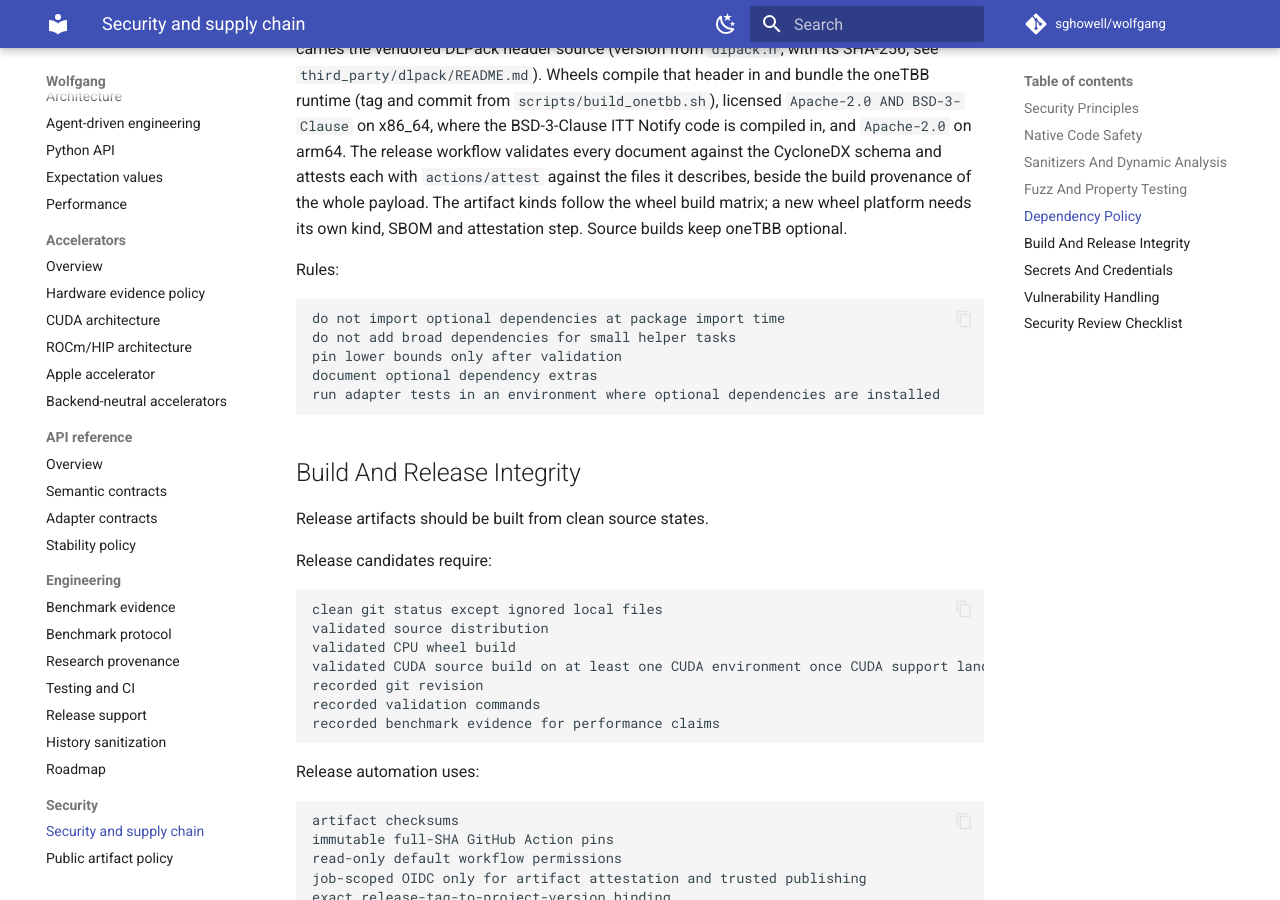
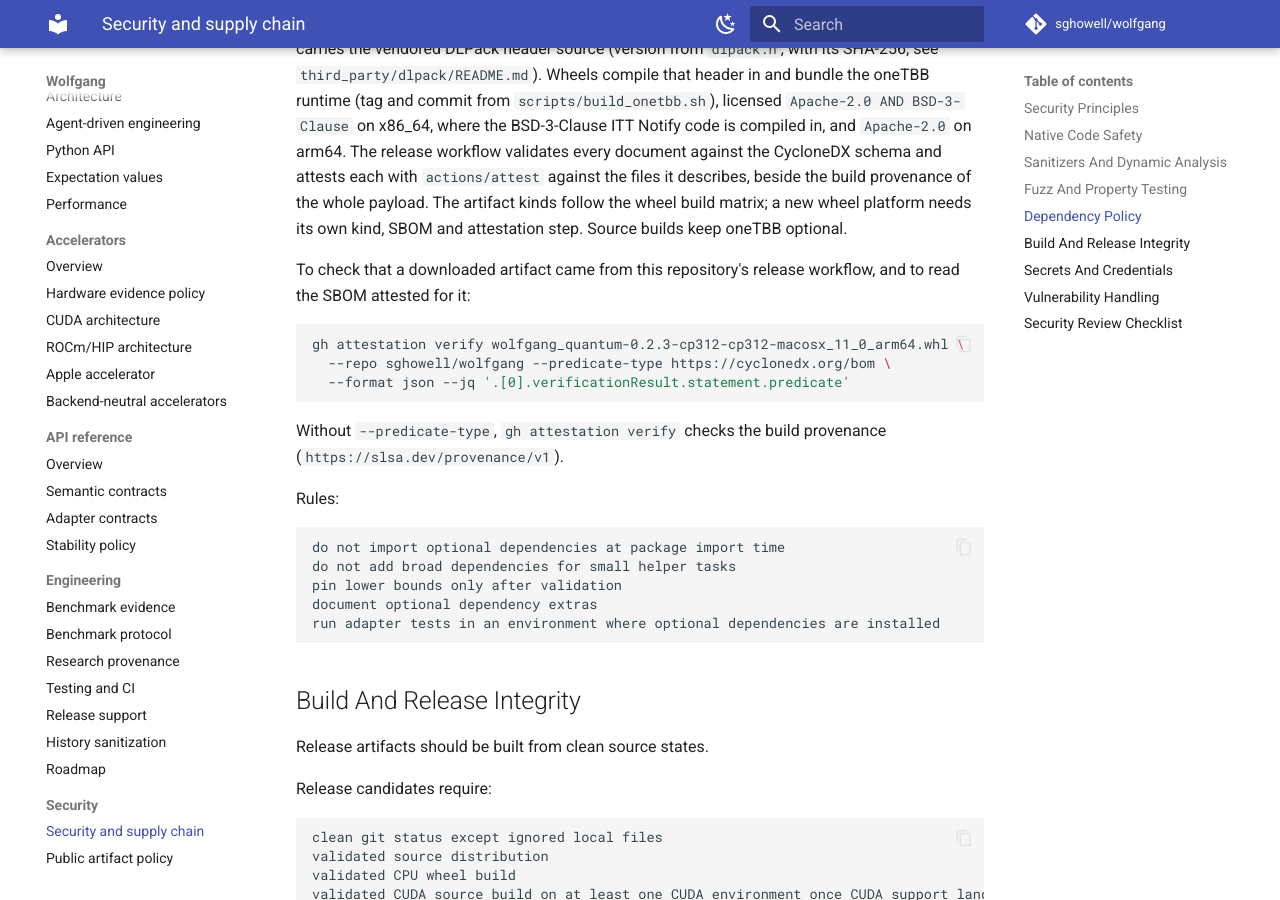
Before and after one commit to sghowell/wolfgang, an MkDocs documentation site: the page built from docs/quality/security_and_supply_chain.md, in a window 1280 px wide and 900 px high, scrolled down 2767 px. Built offline with MkDocs 1.6.1 and Material for MkDocs 9.7.7, drawn with Linux system fonts in a browser that asks for light colours; comment, search, counter and statistics services are not loaded.

Commit message:
docs: verifying an artifact's SBOM attestation

````diff
--- a/docs/quality/security_and_supply_chain.md
+++ b/docs/quality/security_and_supply_chain.md
@@ -133,6 +133,18 @@ the whole payload. The artifact kinds follow the wheel build matrix; a new
 wheel platform needs its own kind, SBOM and attestation step. Source builds
 keep oneTBB optional.
 
+To check that a downloaded artifact came from this repository's release
+workflow, and to read the SBOM attested for it:
+
+```bash
+gh attestation verify wolfgang_quantum-0.2.3-cp312-cp312-macosx_11_0_arm64.whl \
+  --repo sghowell/wolfgang --predicate-type https://cyclonedx.org/bom \
+  --format json --jq '.[0].verificationResult.statement.predicate'
+```
+
+Without `--predicate-type`, `gh attestation verify` checks the build
+provenance (`https://slsa.dev/provenance/v1`).
+
 Rules:
 
 ```text
````
